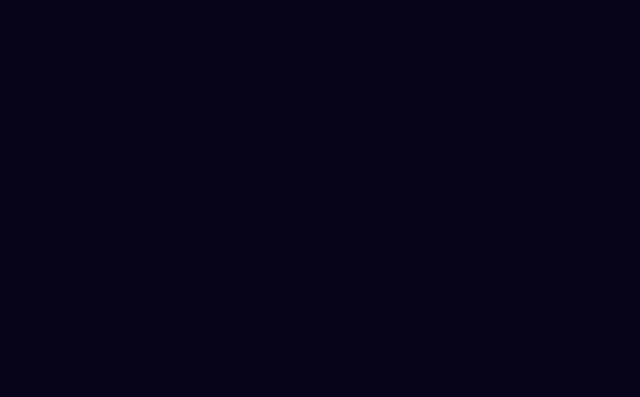
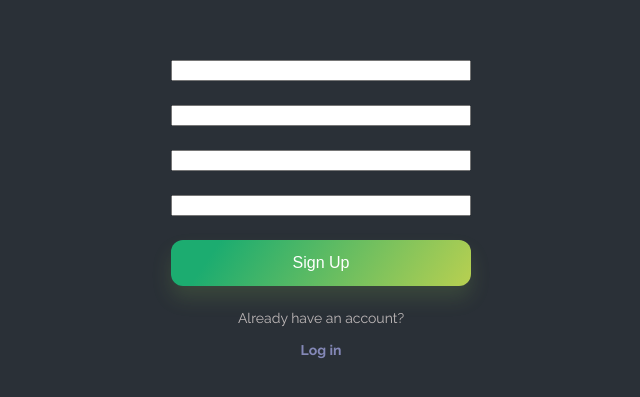
Before and after one commit to nhuwphm/finance-app, a React (Create React App) app in the folder client/: page /signup in a window 1280 px wide. Before the commit this address had no page. Shown: the part 191-588 px from the top of the page, without its empty margins (319-959 px from the left). Built offline with nearby package versions, Linux system fonts and the light colour scheme; what webfontloader would draw is missing.

Commit message:
added signup page

```diff
--- a/client/src/App.js
+++ b/client/src/App.js
@@ -5,6 +5,7 @@ import Transaction from './components/pages/Transaction/Transaction';
 import Login from './components/pages/auth/Login/Login';
 import Layout from './components/layout/Layout';
 import { BrowserRouter as Router, Routes, Route } from 'react-router-dom';
+import SignUp from './components/pages/auth/SignUp/SignUp';
 
 function App() {
   return (
@@ -14,6 +15,7 @@ function App() {
           <Route path="/" element={<Layout><Dashboard /></Layout>} />
           <Route path="/transaction" element={<Layout><Transaction /></Layout>} />
           <Route path="/login" element={<Login />} />
+          <Route path="/signup" element={<SignUp />} />
         </Routes>
       </Router>
     </div>
--- a/client/src/components/pages/auth/SignUp/SignUp.css
+++ b/client/src/components/pages/auth/SignUp/SignUp.css
@@ -0,0 +1,43 @@
+
+.main {
+    height: 100vh;
+    width: 100%;
+    display: flex;
+    justify-content: center;
+    align-items: center;
+    flex-direction: column;
+    background-color: rgb(42, 48, 55);
+  }
+
+  .form {
+    display: flex;
+    flex-direction: column;
+    gap: 24px;
+    width: 100%;
+    max-width: 300px;
+  }
+
+  .link {
+    display: flex;
+    flex-direction: column;
+    align-items: center;
+    gap: 16px;
+    margin-top: 24px;
+  }
+
+  .link a {
+    text-decoration: none;
+    color: #8488b7;
+    font-weight: 700;
+
+    transition: opacity 0.3s ease;
+  }
+
+  .link a:hover {
+    opacity: 0.7;
+    text-decoration: underline;
+  }
+
+  .link a:active {
+    opacity: 0.5;
+  }
--- a/client/src/components/pages/auth/SignUp/SignUp.js
+++ b/client/src/components/pages/auth/SignUp/SignUp.js
@@ -0,0 +1,54 @@
+import React, { useRef, useState } from 'react';
+import { Link } from 'react-router-dom';
+import './SignUp.css';
+import CustomButton from '../Button/CustomButton';
+
+const SignUp = () => {
+    return (
+        <div className='main'>
+        <form className='form'>
+          <input
+            label="E-mail"
+            type="text"
+            name="email"
+            required
+            id="email"
+            test="input-email-test"
+          />
+          <input
+            label="Name"
+            type="text"
+            name="name"
+            required
+            id="name"
+            test="input-name-test"
+          />
+          <input
+            label="Password"
+            type="password"
+            name="password"
+            required
+            id="password"
+            test="input-pass-test"
+          />
+          <input
+            label="Password confirm"
+            type="password"
+            name="password-repeat"
+            required
+            id="password-repeat"
+            test="input-pass-confirm-test"
+          />
+          <CustomButton type="submit" title="Sign Up" />
+        </form>
+        <div className='link'>
+          Already have an account?
+          <Link to="/login" id="link-login">
+            Log in
+          </Link>
+        </div>
+      </div>
+    );
+  };
+
+  export default SignUp;
```
